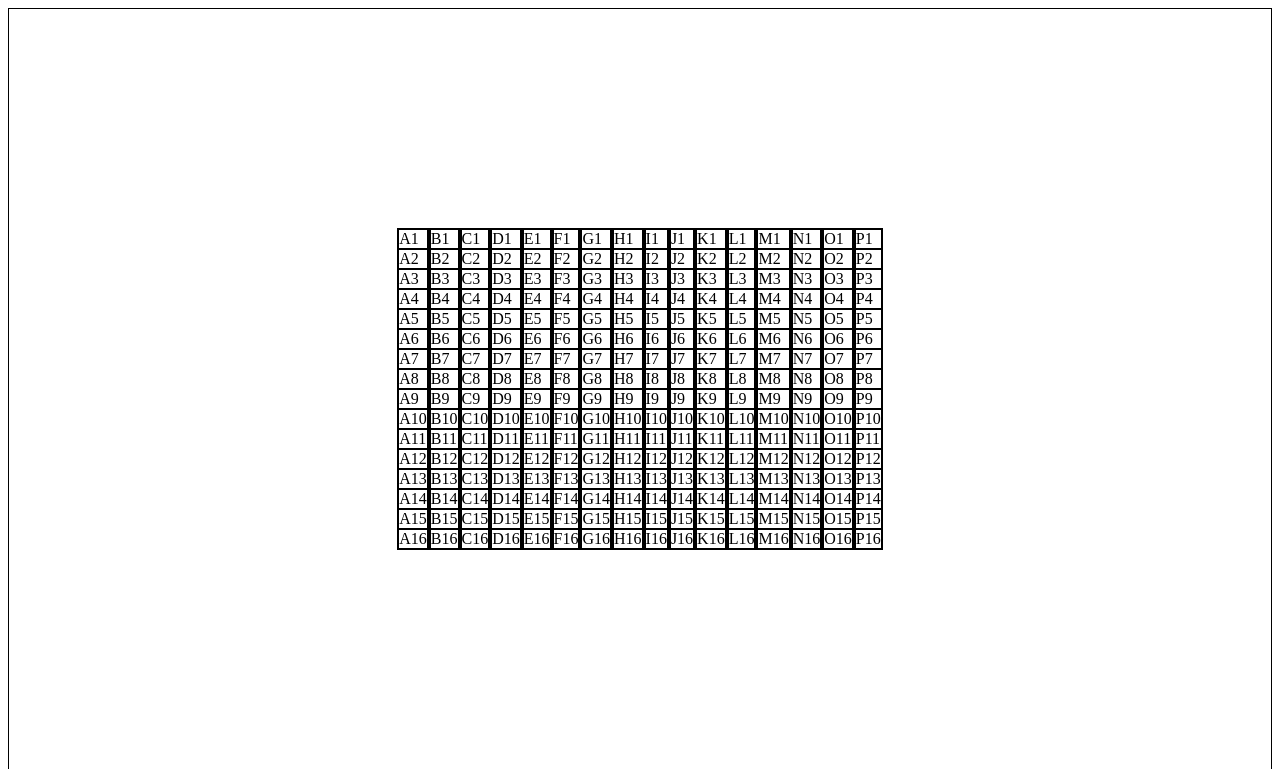
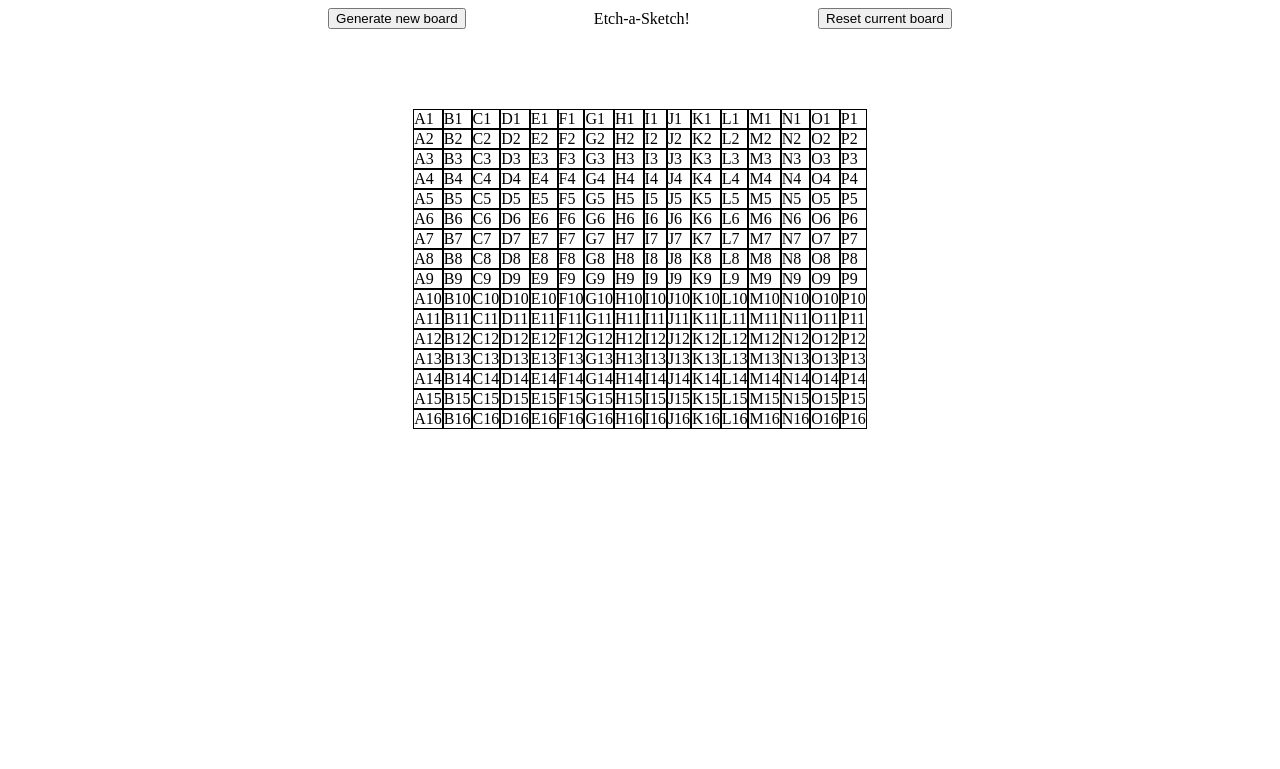
Before and after one commit to BryceH94/etch-a-sketch, a plain HTML site: page index.html in a window 1280 px wide. Shown: the top 769 px of the page. Drawn offline with Linux system fonts and the light colour scheme.

Commit message:
Add support for new boards and board resets

```diff
--- a/index.html
+++ b/index.html
@@ -8,38 +8,71 @@
     <link rel="stylesheet" href="style.css">
 </head>
 <body>
-    <div class="container"></div>
+    <div class="header">
+        <button class="new-button">Generate new board</button>
+        <span class="hero">Etch-a-Sketch!</span>
+        <button class="reset-button">Reset current board</button>
+    </div>
+    <div class="container">
+        <div class="board"></div>
+    </div>
 
     <script>
-        const numRows = 16;
-        const numCols = 16;
+        let currentNumRows = 16;
+        let currentNumCols = 16;
         const rgbRE = /rgb\((\d{1,3}), (\d{1,3}), (\d{1,3})\)/;
-        const mainContainer = document.querySelector('.container');
+        const mainBoard = document.querySelector('.board');
 
         function darkenCell(e) {
             const rgbArray = rgbRE.exec(this.style.backgroundColor);
-            this.style.backgroundColor = `rgb(${rgbArray[1] - 25}, ${rgbArray[2] - 25}, ${rgbArray[3] - 25} )`
+            this.style.backgroundColor = `rgb(${rgbArray[1] - 25}, ${rgbArray[2] - 25}, ${rgbArray[3] - 25})`
         }
 
-        //Create grid
+        function promptForNewBoard(e) {
+            const newBoardSize = prompt("How many squares per side?", '');
+            if (!newBoardSize || isNaN(newBoardSize)) return;
+            generateBoard(newBoardSize, newBoardSize);
+        }
+
+        function generateBoard(numRows, numCols) {
+            currentNumRows = numRows;
+            currentNumCols = numCols;
+
+            const oldBoardCells = document.querySelectorAll('.cell');
+            if (oldBoardCells) {
+                oldBoardCells.forEach(cell => cell.parentNode.removeChild(cell));
+            }
+
             for (let i = 1; i <= numCols; i++) {
                 const col = document.createElement('div');
                 col.classList.add('col');
-            mainContainer.appendChild(col);
+                mainBoard.appendChild(col);
 
                 for (let j = 1; j <= numRows; j++) {
-                const row = document.createElement('div');
-                row.classList.add('cell');
-                row.style.backgroundColor = 'rgb(255, 255, 255)';
-                row.textContent = `${String.fromCharCode(i + 64)}${j}`;
-                row.dataset.cord = `${String.fromCharCode(i + 64)}${j}`;
-                col.appendChild(row);
+                    const cell = document.createElement('div');
+                    cell.classList.add('cell');
+                    cell.style.backgroundColor = 'rgb(255, 255, 255)';
+                    cell.textContent = `${String.fromCharCode(i + 64)}${j}`;
+                    cell.dataset.cord = `${String.fromCharCode(i + 64)}${j}`;
+                    col.appendChild(cell);
                 }
             }
 
             const cells = document.querySelectorAll('.cell');
             cells.forEach(cell => cell.addEventListener('mouseover', darkenCell));
+        }
 
+        function resetBoard (e) {
+            generateBoard(currentNumRows, currentNumCols);
+        }
+
+        generateBoard(currentNumRows, currentNumCols);
+
+        const newBoardButton = document.querySelector('.new-button');
+        newBoardButton.addEventListener("click", promptForNewBoard);
+
+        const resetBoardButton = document.querySelector('.reset-button');
+        resetBoardButton.addEventListener("click", resetBoard);
     </script>
 </body>
 </html>
--- a/style.css
+++ b/style.css
@@ -1,10 +1,22 @@
-div {
-    border: 1px solid black;
+.header {
+    display: flex;
+    justify-content: space-around;
+    align-items: center;
+    margin: 0 20vw 10vh 20vw;
 }
 
 .container {
     display: flex;
     justify-content: center;
     align-items: center;
-    height: 95vh;
 }
+
+.board {
+    display: flex;
+    justify-content: center;
+    align-items: center;
+}
+
+.cell {
+    border: 1px solid black;
+}
```
Lines whose indentation alone changed are shown as unchanged.
